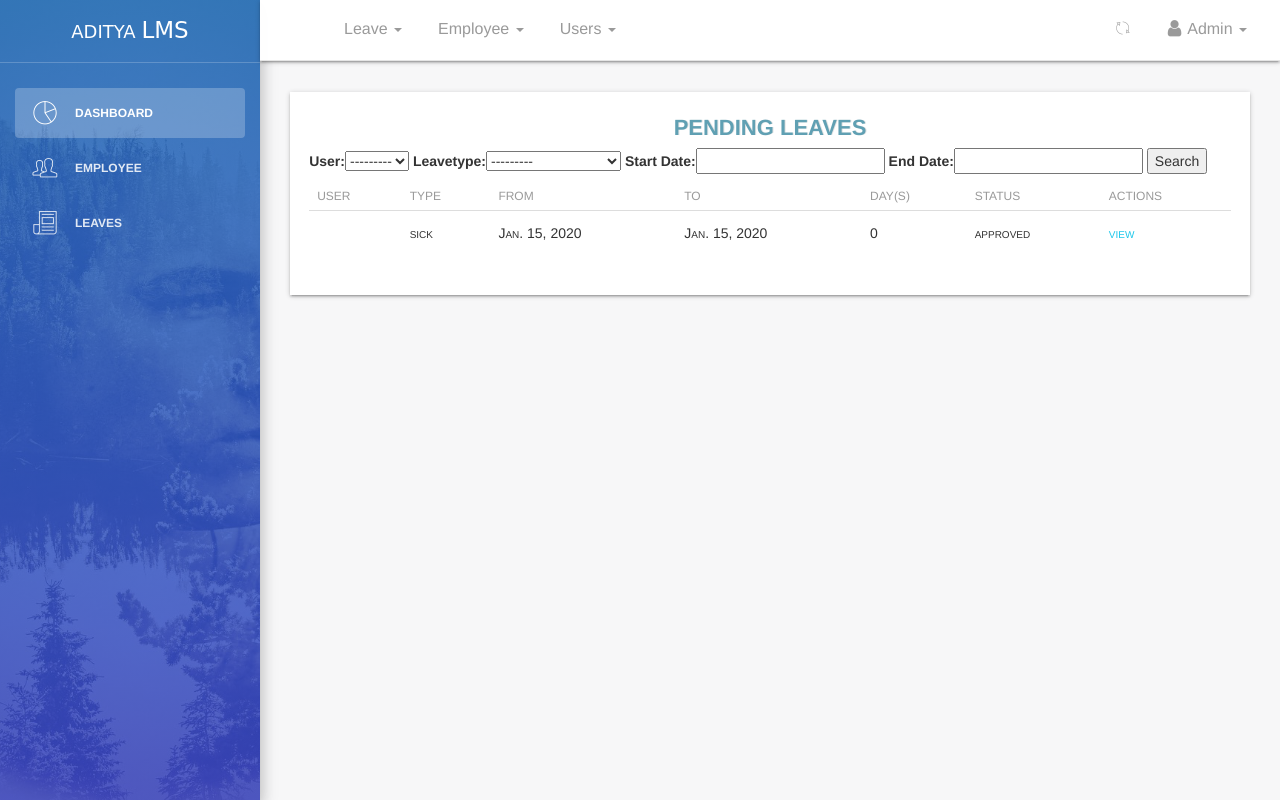
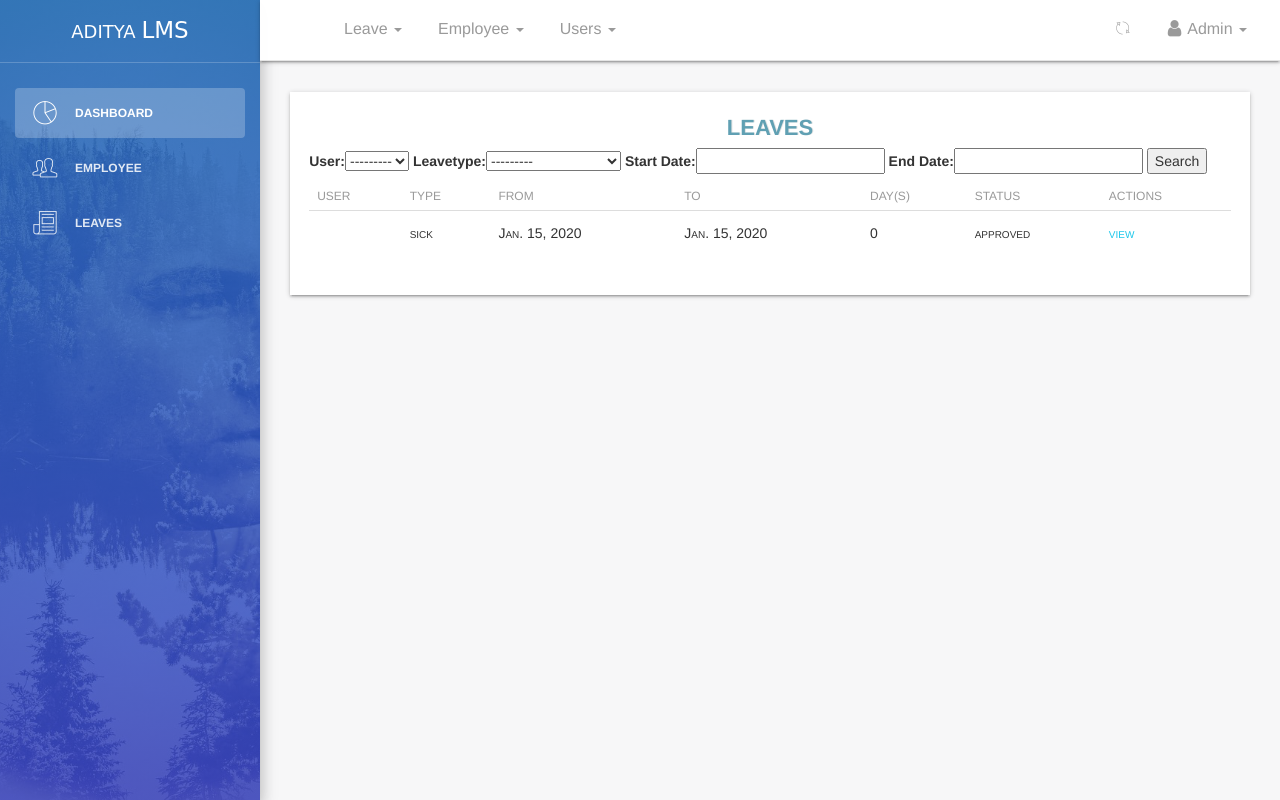
Before and after one commit to shankarsamidala/offline-web, a Django app: page /dashboard/leaves/pending/all_leaves/ in a window 1280 px wide. Run offline with Django 3.2, Linux system fonts and the light colour scheme; a user stored in the database is signed in; data comes from the database, SQL or seed files in the repository; tables that the repository leaves empty hold one stand-in row (values such as "Sample post"); some libraries are stand-ins or nearby versions.

Commit message:
Update leaves_recent.html

```diff
--- a/templates/dashboard/leaves_recent.html
+++ b/templates/dashboard/leaves_recent.html
@@ -171,7 +171,7 @@
                 	<div class="table-responsive table-shadow">
                 		<div class="text-center table-description">
                 			<h4 class="title-h3" style="color: #60a0b3 !important;
-    						text-shadow: 1px 0px rgba(0,0,0,0.11)">PENDING LEAVES</h4>
+    						text-shadow: 1px 0px rgba(0,0,0,0.11)">LEAVES</h4>
                 		</div>
 
 						<form method="get">
```
